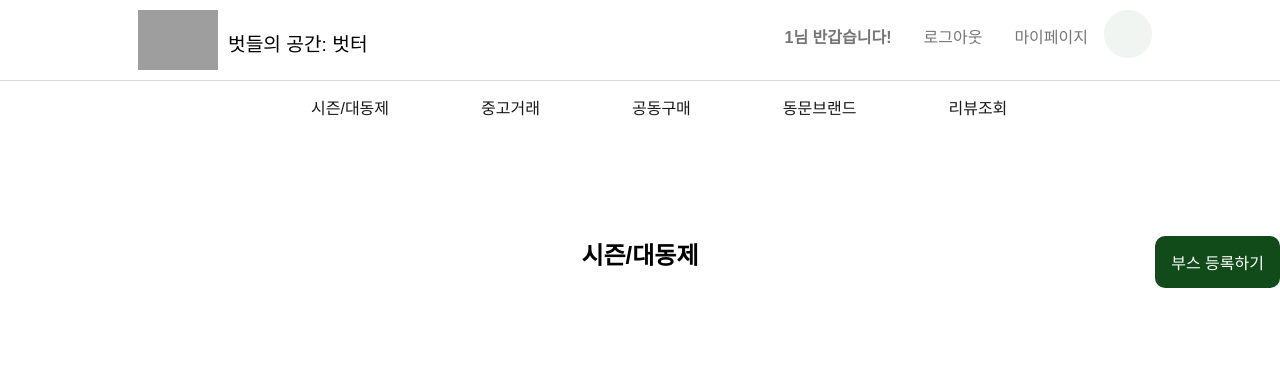
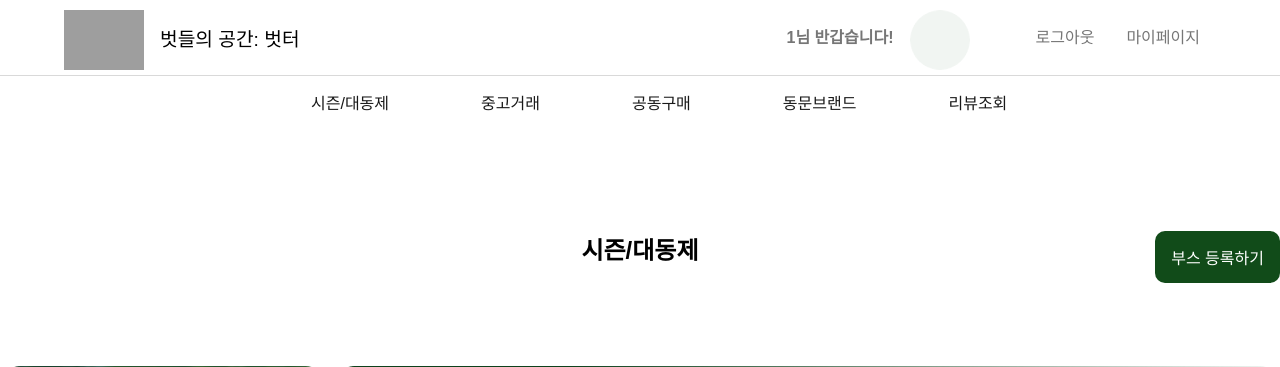
Before and after one commit to Gitto-OSP/2024-flask, a Flask app: page /season in a window 1280 px wide. Shown: the top 367 px of the page. Run offline with Flask 3, Linux system fonts and the light colour scheme; the visitor is signed in with stand-in values (Sample User, id 1); data that the repository does not hold is empty; grey boxes are pictures that could not be loaded.

Commit message:
fix: 일부 페이지 네비게이션바 꺠지는 현상 수정

```diff
--- a/static/styles/index.css
+++ b/static/styles/index.css
@@ -34,13 +34,14 @@ nav {
   /* 테두리 박스 */
   width:100%;
   border-bottom: 1px solid #D9D9D9;
-  padding: 10px 0px;
+  padding-top: 10px;
+  padding-bottom: 5px;
 }
 
 .navbar__top{
   /* 로고 및 계정 navigation bar */
   background-color: white;
-  width: 80%;
+  width: 90%;
   height:60px;
   vertical-align:middle;
   margin:0px auto;
@@ -59,6 +60,14 @@ nav {
   color:#191919;
 }
 
+#profileImg{
+  height: 100%;
+  aspect-ratio: 1/1;
+  border-radius: 50%;
+  object-fit: cover;
+  margin-right: 50px;
+}
+
 .logo{
   /* 로고 */
   float:left;
@@ -67,6 +76,17 @@ nav {
   text-align: center;
   text-decoration: none;
   vertical-align: middle;
+  height: 100%;
+}
+
+.logo img{
+  height: 100%;
+  object-fit: cover;
+}
+
+.logo p{
+  margin:0px;
+  padding: 14px 16px;
 }
 
 /* 마켓 메뉴 네비게이션 바 */
--- a/templates/index.html
+++ b/templates/index.html
@@ -12,19 +12,18 @@
     <nav class="navbar">
         <div class="navbar__topbox">
             <div class="navbar__top">
-                <a class="logo" href="/season"><img src="../static/image/profile.png" style="margin:0px 10px; height: 100%; object-fit: cover;"></img></a>
+                <a class="logo" href="/season"><img src="{{ url_for('static', filename='./image/profile.png') }}"></img></a>
                 <a class="logo" href="/season"><p>벗들의 공간: 벗터</p></a>
-
                 <!-- session id 있으면 account_in, 없으면 account_out -->
                 {% if session['id'] %}
-                <ul id="account_in">
+                <ul class="account__area" id="account_in">
                     <li><b>{{session['id']}}님 반갑습니다!</b></li>
+                    <li><img id='profileImg' src="/static/image/user_img.png"></li>
                     <li><a class="account_btn" href="/logout">로그아웃</a></li>
                     <li><a href='/mypage'>마이페이지</a></li>
-                    <li><img src="/static/image/user_img.png" width="48px;" height="48px" style="background-color: white;"></li>
                 </ul>
                 {% else %}
-                <ul id="account_out">
+                <ul class="account__area" id="account_out">
                     <li><a class="account_btn" id="login_btn" href="/login">로그인</a></li>
                     <li><a href="/signup">회원가입</a></li>
                 </ul>
```
